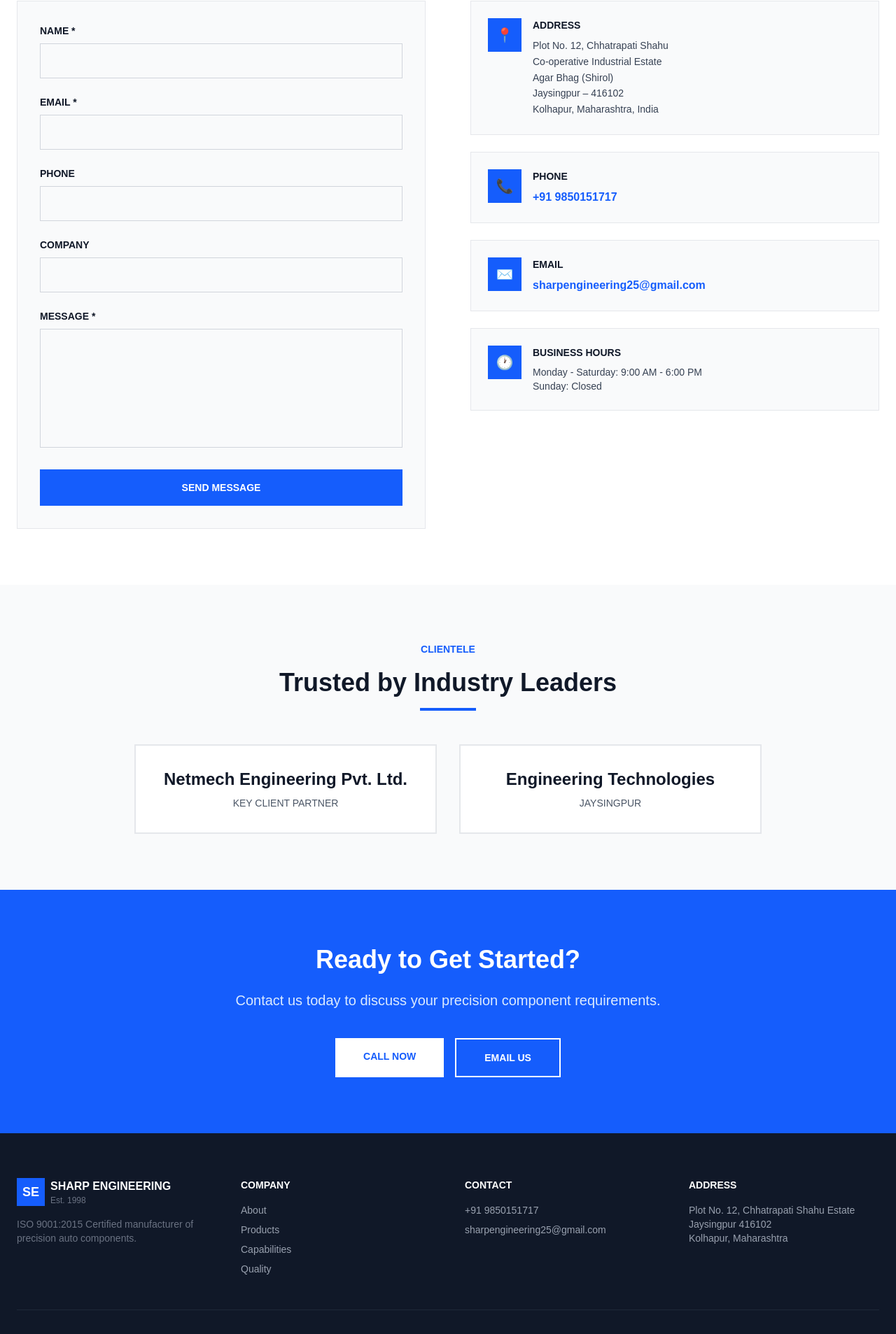
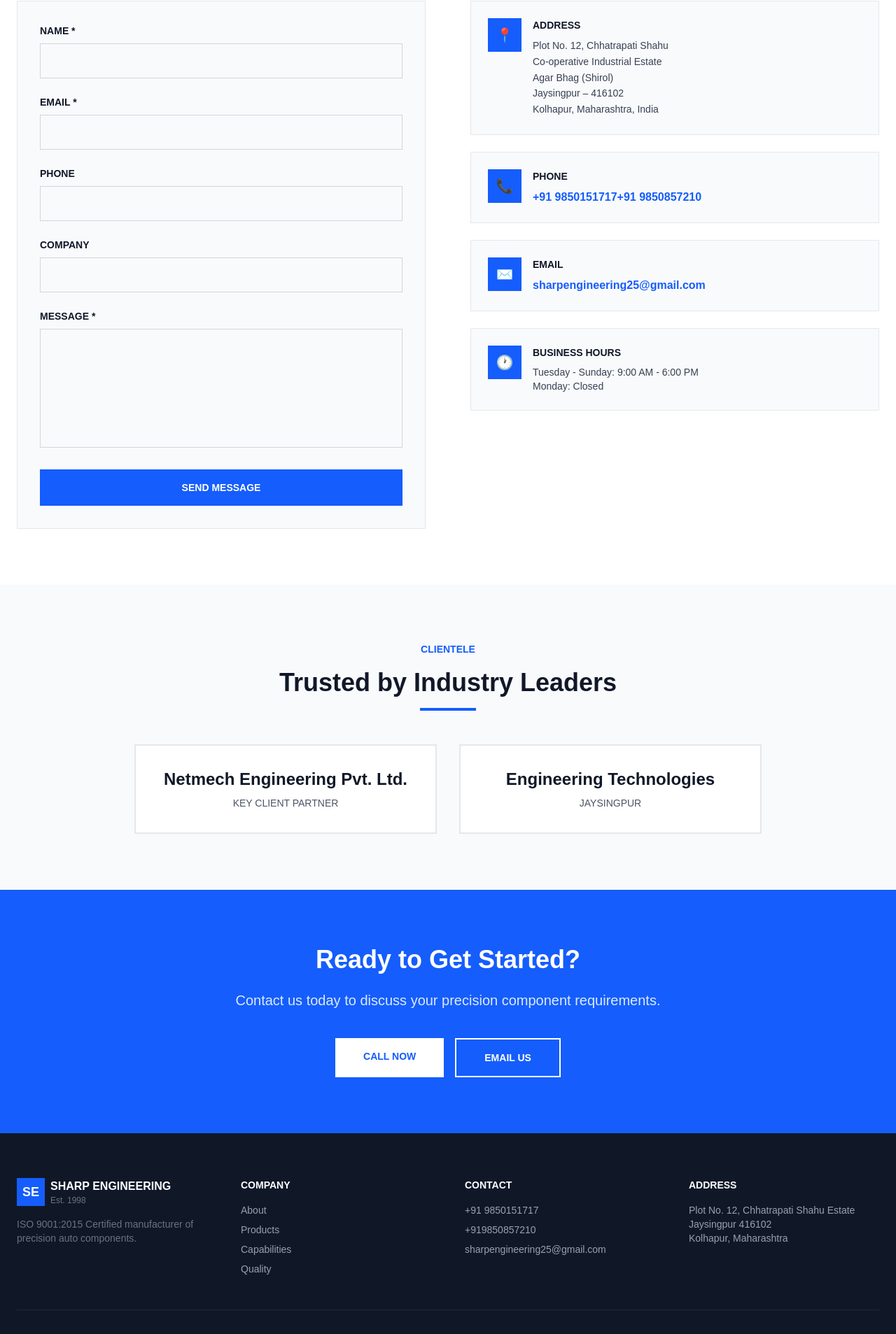
Before and after one commit to RohitKamble171012/SharpEngineering, a Next.js app: page /contact in a window 1280 px wide. Shown: the part 708-2615 px from the top of the page at 70% size. Built offline with nearby package versions, Linux system fonts and the light colour scheme.

Commit message:
Update contact information and business hours
Added a second phone number and updated business hours.

```diff
--- a/app/contact/page.jsx
+++ b/app/contact/page.jsx
@@ -197,6 +197,10 @@
                       <a href="tel:+919850151717" className="text-blue-600 font-bold hover:text-blue-700">
                         +91 9850151717
                       </a>
+                      <a href="tel:+919850857210" className="text-blue-600 font-bold hover:text-blue-700">
+                        +91 9850857210
+                      </a>
+
                     </div>
                   </div>
                 </div>
@@ -225,8 +229,8 @@
                     <div>
                       <h3 className="font-bold text-gray-900 mb-2 uppercase text-sm">Business Hours</h3>
                       <p className="text-gray-700 text-sm">
-                        Monday - Saturday: 9:00 AM - 6:00 PM<br />
-                        Sunday: Closed
+                        Tuesday - Sunday: 9:00 AM - 6:00 PM<br />
+                        Monday: Closed
                       </p>
                     </div>
                   </div>
@@ -317,6 +321,7 @@
               <h4 className="font-bold text-white mb-4 uppercase text-sm">Contact</h4>
               <ul className="space-y-2 text-sm">
                 <li>+91 9850151717</li>
+                <li>+919850857210</li>
                 <li>sharpengineering25@gmail.com</li>
               </ul>
             </div>
```
